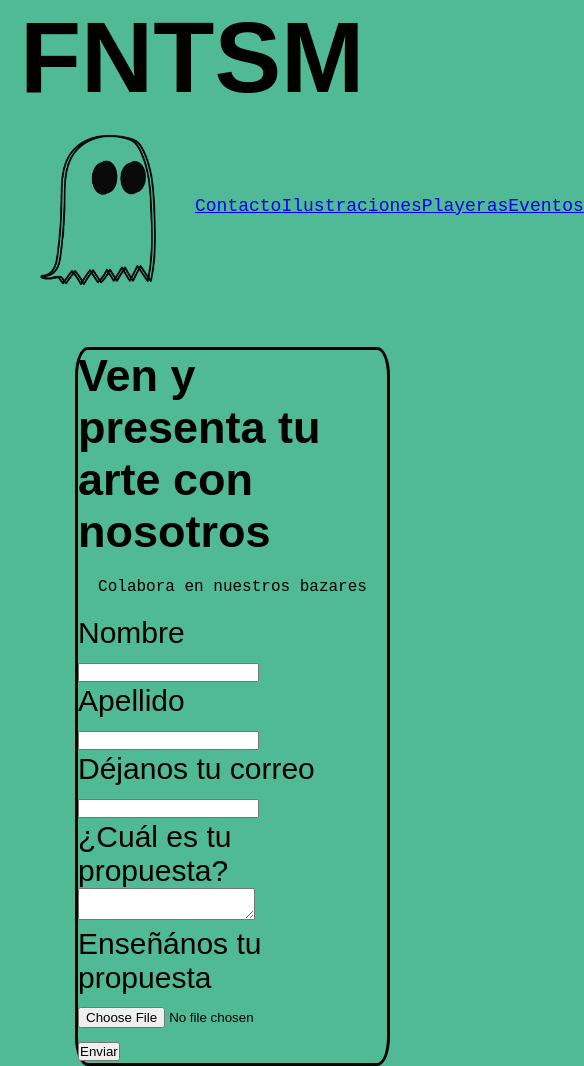
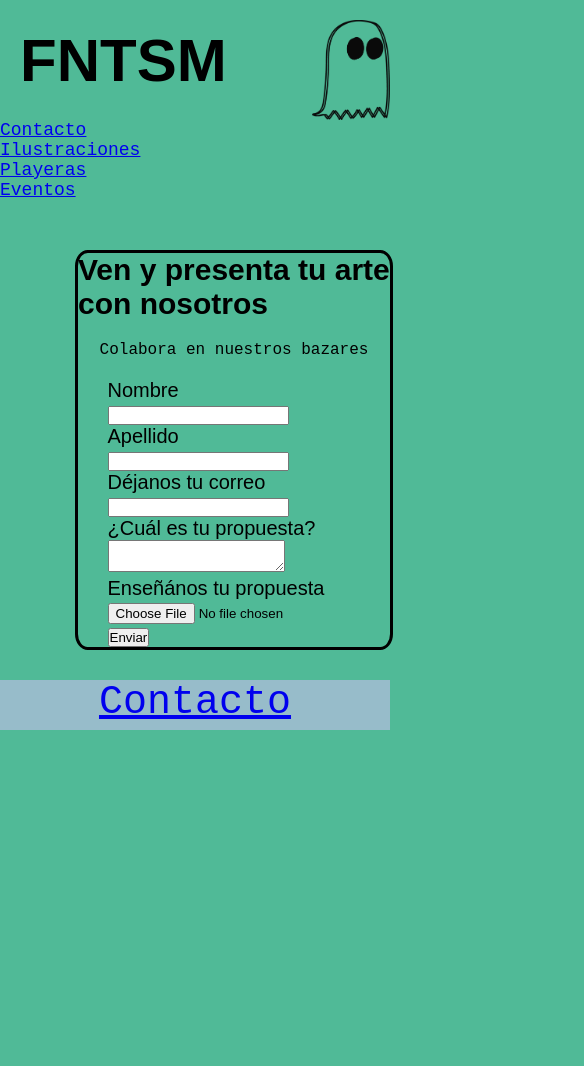
Before and after one commit to JandroAS/FNTSM, a plain HTML site: page pages/eventos.html in a window 390 px wide. Shown: the top 1066 px of the page, 584 px wide, since content can reach past the window. After the commit the page ends 844 px from the top, so only its background shows below. Drawn offline with Linux system fonts and the light colour scheme; a web font is replaced by a local one.

Commit message:
media-queries-corregidos

```diff
--- a/CSS/style.css
+++ b/CSS/style.css
@@ -19,7 +19,6 @@ header {
     align-items: center;
     font-family: 'Oswald', sans-serif;
     font-size: 50px;
-
 }
 
 h1 {
@@ -87,7 +86,7 @@ main {
     height: 500px;
     margin-top: 40px;
     margin-left: 40px;
-    width: 50%;
+    width: 40%;
 }
 
 .h2__il {
@@ -175,6 +174,8 @@ section {
 /* ESTILOS ILUSTRACIONES */
 
 .section__il {
+    display: flex;
+    flex-direction: column;
     border: solid black 3px;
     border-radius: 4%;
     width: 90%;
@@ -185,6 +186,7 @@ section {
     font-family: 'Oswald', sans-serif;
     font-size: 40px;
     display: flex;
+    flex-wrap: wrap;
     justify-content: space-between;
 }
 
@@ -210,6 +212,7 @@ section {
     display: flex;
     flex-direction: column;
     justify-content: center;
+    flex-wrap: wrap;
     width: 90%;
     margin-left: 75px;
     align-items: center;
@@ -235,22 +238,37 @@ section {
 
 /* RESPONSIVE */
 
-@media only screen and (max width: 375px) {
+@media only screen and (max-width: 769px) {
+
+    header {
+        display: flex;
+        flex-direction: row;
+        flex-wrap: wrap;
+        justify-content: space-between;
+        align-items: left;
+        font-size: 30px;
+    }
+
+    .logo {
+        display: flex;
+        flex-direction: row;
+        height: 100px;
+        margin-top: 20px;
+        margin-left: 40px;
+    }
+
     .nav__menu {
         display: flex;
         flex-direction: column;
-
+        align-items: right;
     }
 
     nav {
     display: flex;
     flex-direction: column;
+    align-items: right;
+    width: 30%;
 
-    }
-
-    nav {
-    display: flex;
-    flex-direction: column;
     }
 
     main {
@@ -258,16 +276,39 @@ section {
         flex-direction: column;
     }
 
+    .section__il {
+        display: flex;
+        flex-direction: column;
+        border: solid black 3px;
+        border-radius: 4%;
+        width: 90%;
+    }
+
     .title__il {
     display: flex;
     flex-direction: column;
     flex-wrap: wrap;
+    font-size: 20px;
     }
 
     .galeria {
         display: flex;
-        flex-direction: column;
+        flex-direction: row;
+        flex-wrap: wrap;
     }
 
+    .title__eve {
+        justify-content: space-around;
+        display: flex;
+        flex-direction: column;
+        align-content: center;
+        align-items: center;
+        font-family: 'Oswald', sans-serif;
+        font-size: 20px;
+        width: 80%;
+        margin-left: 75px;
+        margin-top: 50px;
+
+    }
 
 }
```
